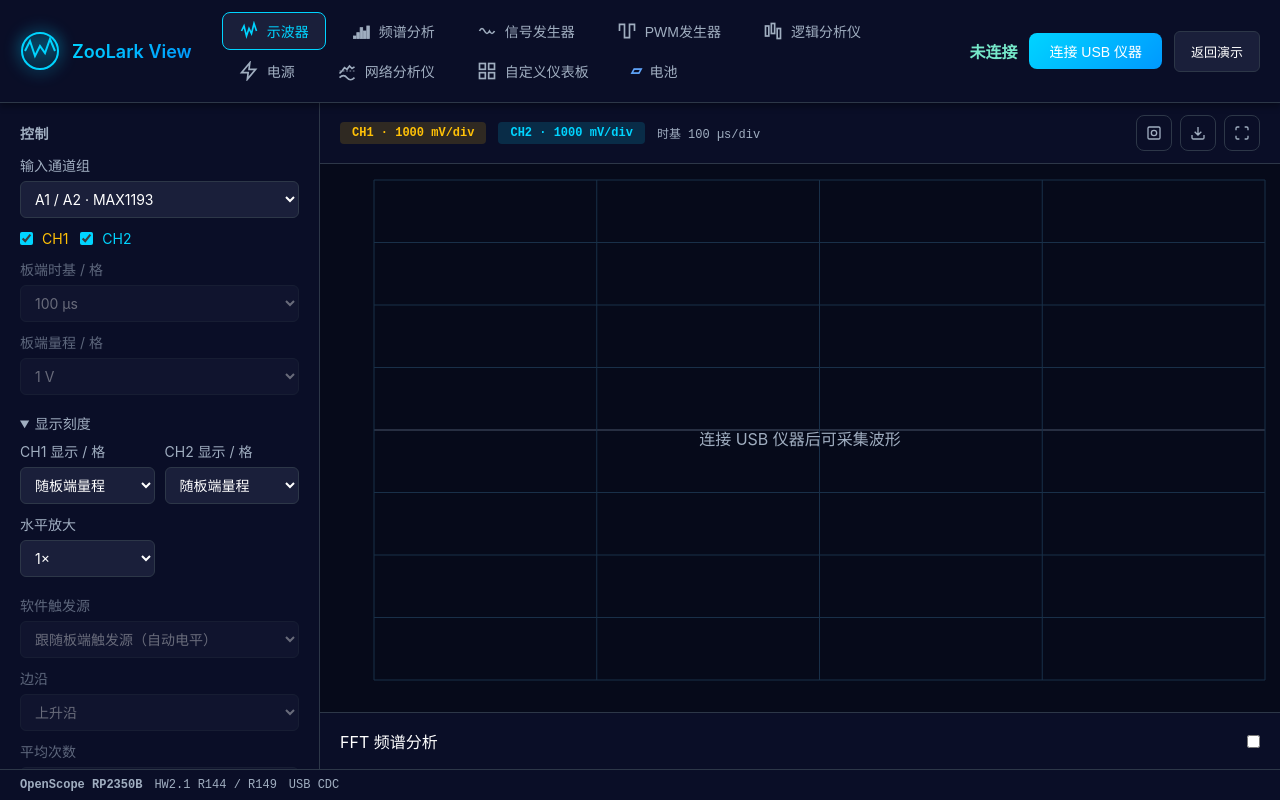
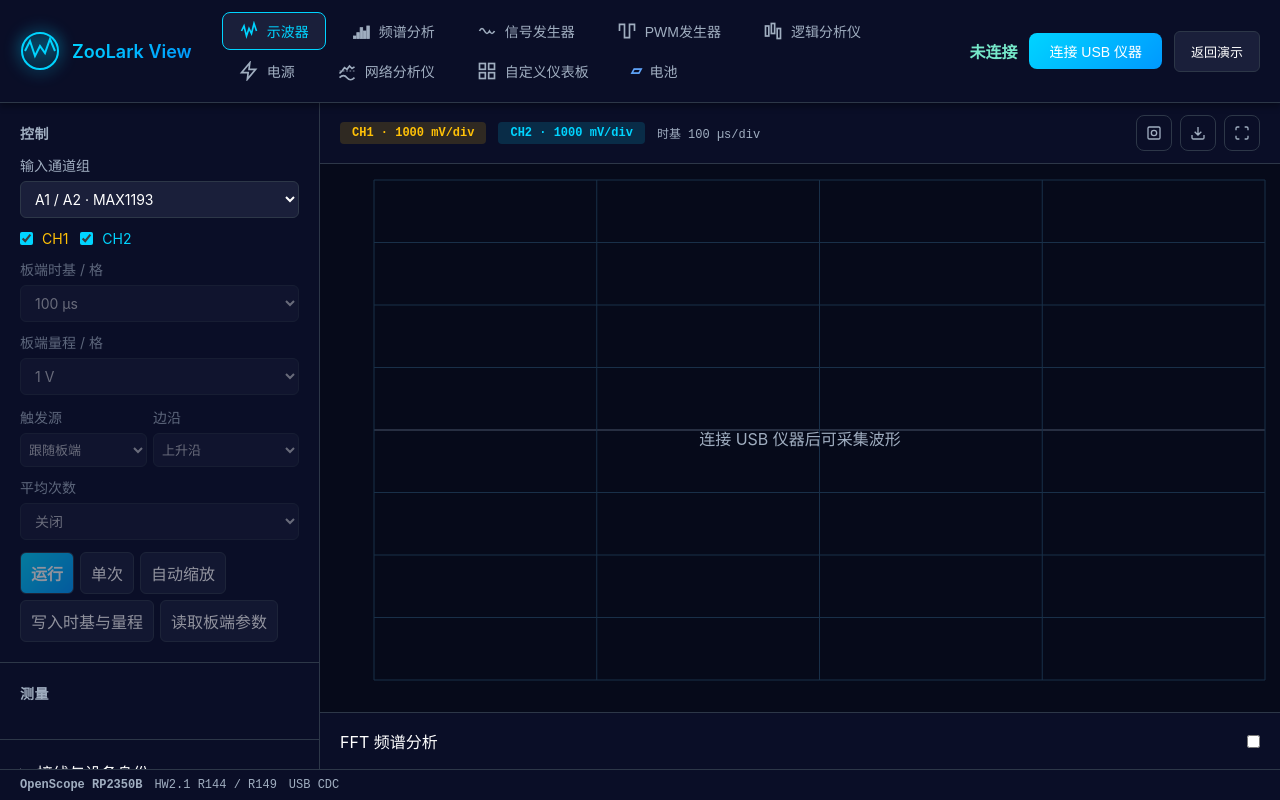
Before and after one commit to gongyueetree/zoolark-web-instrument, a Next.js app: page /openscope in a window 1280 px wide. Built offline with nearby package versions, Linux system fonts and the light colour scheme.

Commit message:
Simplify scope scaling and arrange trigger controls in one row

```diff
--- a/app/openscope/Bench.jsx
+++ b/app/openscope/Bench.jsx
@@ -52,11 +52,8 @@ export default function Bench({initialLive}){
   const [connection,setConnection]=useState({text:'',failed:false});
   const [busy,setBusy]=useState(false),[acquiring,setAcquiring]=useState(false),[mode,setMode]=useState('A12');
   const [td,setTd]=useState(6),[vd,setVd]=useState(4),[rate,setRate]=useState(50000),[laRate,setLaRate]=useState(1000000);
-  const [viewScales,setViewScales]=useState([0,0]),[zoom,setZoom]=useState(1);
   const [auxScales,setAuxScales]=useState([0,0]),[auxZoom,setAuxZoom]=useState(1);
   const auxMode=mode==='A34';
-  const displayScales=auxMode?auxScales:viewScales,displayZoom=auxMode?auxZoom:zoom;
-  const setDisplayScales=auxMode?setAuxScales:setViewScales,setDisplayZoom=auxMode?setAuxZoom:setZoom;
   const [fps,setFps]=useState(null);
   const cadence=useRef(null);
   const countPaint=useCallback(()=>{
@@ -297,15 +294,17 @@ export default function Bench({initialLive}){
       <fieldset disabled={!board||(busy&&!(primary&&acquiring))}><div className="form-grid">
         {primary?<BoardScales td={td} vd={vd} onChange={requestScale}/>:select('请求采样率 / 通道',mode==='LA'?laRate:rate,mode==='LA'?setLaRate:setRate,(mode==='LA'?[100000,250000,1000000]:[10000,50000,100000,250000]).map(v=>[v,v/1000+' kS/s']))}
       </div></fieldset>
-      {(mode==='A12'||auxMode)&&<details className="view-scales" open><summary>显示刻度</summary><div className="form-grid">
-        <DisplayScales aux={auxMode} scales={displayScales} zoom={displayZoom} onScales={setDisplayScales} onZoom={setDisplayZoom}/>
-      </div></details>}
+      {auxMode&&<div className="form-grid aux-scales">
+        <DisplayScales aux scales={auxScales} zoom={auxZoom} onScales={setAuxScales} onZoom={setAuxZoom}/>
+      </div>}
       {mode==='A12'&&<fieldset disabled={!board||(busy&&!acquiring)}><div className="form-grid">
-        <label>软件触发源<select value={trigger.source} onChange={e=>changeTrigger('source',e.target.value)}>
-          <option value="board">跟随板端触发源（自动电平）</option><option value="1">A1</option><option value="2">A2</option><option value="free">自由运行</option>
-        </select></label>
-        {trigger.source!=='free'&&<label>边沿<select value={trigger.edge} onChange={e=>changeTrigger('edge',e.target.value)}><option value="rise">上升沿</option><option value="fall">下降沿</option></select></label>}
-        {['1','2'].includes(trigger.source)&&<Quantity title="电平" value={trigger.level} onChange={v=>changeTrigger('level',String(v))}/>}
+        <div className="trigger-row">
+          <label>触发源<select aria-label="软件触发源" value={trigger.source} onChange={e=>changeTrigger('source',e.target.value)}>
+            <option value="board" title="跟随板端触发源，自动计算电平">跟随板端</option><option value="1">A1</option><option value="2">A2</option><option value="free">自由运行</option>
+          </select></label>
+          {trigger.source!=='free'&&<label>边沿<select value={trigger.edge} onChange={e=>changeTrigger('edge',e.target.value)}><option value="rise">上升沿</option><option value="fall">下降沿</option></select></label>}
+          {['1','2'].includes(trigger.source)&&<Quantity title="电平" value={trigger.level} onChange={v=>changeTrigger('level',String(v))}/>}
+        </div>
         {trigger.source!=='free'&&<label>平均次数<select value={trigger.average} onChange={e=>changeTrigger('average',Number(e.target.value))}>{[1,2,4,8,16,32].map(n=><option key={n} value={n}>{n===1?'关闭':n+' 次'}</option>)}</select></label>}
       </div></fieldset>}
       <div className="row">{acquiring?<button onClick={()=>active.current?.abort()}>停止采集</button>:<>
@@ -314,7 +313,7 @@ export default function Bench({initialLive}){
         {primary&&<><button disabled={!board||(busy&&!acquiring)||!frame||!visible.some(Boolean)} onClick={autoScale}>自动缩放</button><button disabled={!board||busy} onClick={updateScope}>写入时基与量程</button><button disabled={!board||busy} onClick={readScope}>读取板端参数</button></>}
       </div></>;
   const scopeScreen=<>
-    <Plot frame={frame} onPaint={countPaint} fft={mode==='FFT'} viewScales={mode==='A12'||auxMode?displayScales:undefined} zoom={mode==='A12'||auxMode?displayZoom:1} visible={visible} emptyText={board?(acquiring?'正在等待实板采集…':'点击左侧「运行」或「单次」开始采集'):'连接 USB 仪器后可采集波形'} measureHost={slots.controls.querySelector('.board-metrics')}/>
+    <Plot frame={frame} onPaint={countPaint} fft={mode==='FFT'} viewScales={auxMode?auxScales:undefined} zoom={auxMode?auxZoom:1} visible={visible} emptyText={board?(acquiring?'正在等待实板采集…':'点击左侧「运行」或「单次」开始采集'):'连接 USB 仪器后可采集波形'} measureHost={slots.controls.querySelector('.board-metrics')}/>
     {mode==='A12'&&<div className="fft-container"><label>FFT 频谱分析 <input type="checkbox" checked={sideFFT} onChange={e=>setSideFFT(e.target.checked)}/></label>{sideFFT&&<Plot frame={frame} fft visible={visible} hideMetrics/>}</div>}
   </>;
   const otherControls=mode==='dashboard'?<p>在同一屏添加仪器。示波器和频谱共用一帧采样。</p>:mode==='FRA'?<><p>外部正弦源接被测电路输入，A1 测参考，A2 测响应。</p>
@@ -332,7 +331,7 @@ export default function Bench({initialLive}){
       {msg&&<div role="status" className={'notice '+(error?'error':'')}>{msg}</div>}
       </div>{plot&&<div className="panel-section"><h3 className="panel-title">测量</h3><div className="board-metrics"/></div>}
       <details className="panel-section board-ui"><summary>接线与设备身份</summary><table><thead><tr><th>J1</th><th>信号</th><th>地</th></tr></thead><tbody>{pinout.map(([pin,name,,ground])=><tr key={pin}><td>{pin}</td><td>{name}</td><td>{ground}</td></tr>)}</tbody></table><small>{identity?.id} {identity?.build}</small></details></>)}
-    {portal('scale',<>{plot&&primary?<><span className="channel-indicator ch1">CH1 · {(mode==='A12'&&viewScales[0])||identity?.state.VIEW_MV||VDIV_MV[vd]} mV/div</span><span className="channel-indicator ch2">CH2 · {(mode==='A12'&&viewScales[1])||identity?.state.VIEW_MV||VDIV_MV[vd]} mV/div</span><span>时基 {timeLabel((identity?.state.TDIV_US||TIME_US[td])/1e6/(mode==='A12'?zoom:1))}/div</span></>:<b>{modes[mode]}</b>}
+    {portal('scale',<>{plot&&primary?<><span className="channel-indicator ch1">CH1 · {identity?.state.VIEW_MV||VDIV_MV[vd]} mV/div</span><span className="channel-indicator ch2">CH2 · {identity?.state.VIEW_MV||VDIV_MV[vd]} mV/div</span><span>时基 {timeLabel((identity?.state.TDIV_US||TIME_US[td])/1e6)}/div</span></>:<b>{modes[mode]}</b>}
       {mode==='A12'&&<span>{triggerStatus}</span>}</>)}
     {portal('screen',<>{plot?scopeScreen:mode==='dashboard'?<Dashboard key={String(!!board)} board={board} run={run} td={td} vd={vd} trigger={trigger} onBoardScale={requestScale} onVerified={state=>setIdentity(old=>old&&({...old,state}))} cancelRef={dashboardCancel}/>:mode==='FRA'?<div className="board-card"><h2>频响测量</h2>{fra.length? <table><thead><tr><th>设定</th><th>实测频率</th><th>A2/A1 增益</th></tr></thead><tbody>{fra.map(p=><tr key={p.request}><td>{p.request} Hz</td><td>{format(p.hz)} Hz</td><td>{format(p.gain)} dB</td></tr>)}</tbody></table>:<p>等待采集频点</p>}</div>
       :mode==='battery'?<div className="board-card"><h2>电池监测</h2><p>{battery?battery.mv/1000+' V · '+battery.level+' / 4 格':'等待读取电池'}</p></div>:null}</>)}
--- a/app/openscope/scope.css
+++ b/app/openscope/scope.css
@@ -38,7 +38,17 @@ body.board-live .control-panel{display:flex!important;min-width:0;flex-shrink:0}
 .preview-head button,.live-dashboard button,.live-dashboard select{background:var(--bg-control);color:var(--text-primary);border:1px solid var(--border-color);border-radius:5px;padding:5px 9px;cursor:pointer}
 .preview-head button{margin-left:auto}.output-preview svg{display:block;width:100%;height:auto;max-height:55vh}
 .output-preview line{stroke:#233348}.output-preview text{fill:#a8b8d0;font:12px ui-monospace,monospace}.output-preview path{stroke:#00d4ff;stroke-width:1.8;fill:none}
-.board-ui .view-scales{padding:6px 0}.view-scales summary{font-size:14px;cursor:pointer;margin-bottom:8px}.view-scales .form-grid{grid-template-columns:repeat(2,minmax(0,1fr))}
+.board-ui .aux-scales{grid-template-columns:repeat(2,minmax(0,1fr))}
+.board-ui .trigger-row{display:flex;align-items:flex-end;gap:6px}
+.trigger-row>label{flex:1 1 0;min-width:0}
+.trigger-row>label:nth-child(2){flex-grow:1.15}
+.board-ui .trigger-row .quantity{flex:1.65 1 0;min-width:0;gap:3px;grid-template-columns:minmax(0,1fr) auto}
+.board-ui .trigger-row select,.board-ui .trigger-row input[type=number]{min-width:0;width:100%;height:34px;padding:4px;font-size:13px}
+@media(max-width:768px){
+  .board-live .control-panel:has(.trigger-row){position:static;transform:none;height:auto;z-index:auto}
+}
+.trigger-row input[type=number]{appearance:textfield}
+.trigger-row input::-webkit-inner-spin-button,.trigger-row input::-webkit-outer-spin-button{-webkit-appearance:none}
 .live-dashboard{container-type:inline-size;padding:14px;overflow:auto;min-height:0}.dashbar,.panel-tools{display:flex;gap:6px;align-items:center;flex-wrap:wrap}.dashbar{margin-bottom:12px}
 .live-grid{display:grid;grid-template-columns:repeat(6,minmax(0,1fr));gap:12px;align-items:stretch}.live-grid article{grid-column:span var(--panel-span,3);min-width:0;padding:12px;border:1px solid var(--border-color);border-radius:8px;background:var(--bg-panel)}
 .live-grid article>header{display:flex;gap:6px;align-items:center;justify-content:space-between;margin-bottom:10px;cursor:grab}.live-grid .plot-wrap{height:220px}
```
Also changed, not shown: 1 other file (tests, documents, lock files or other folders).
